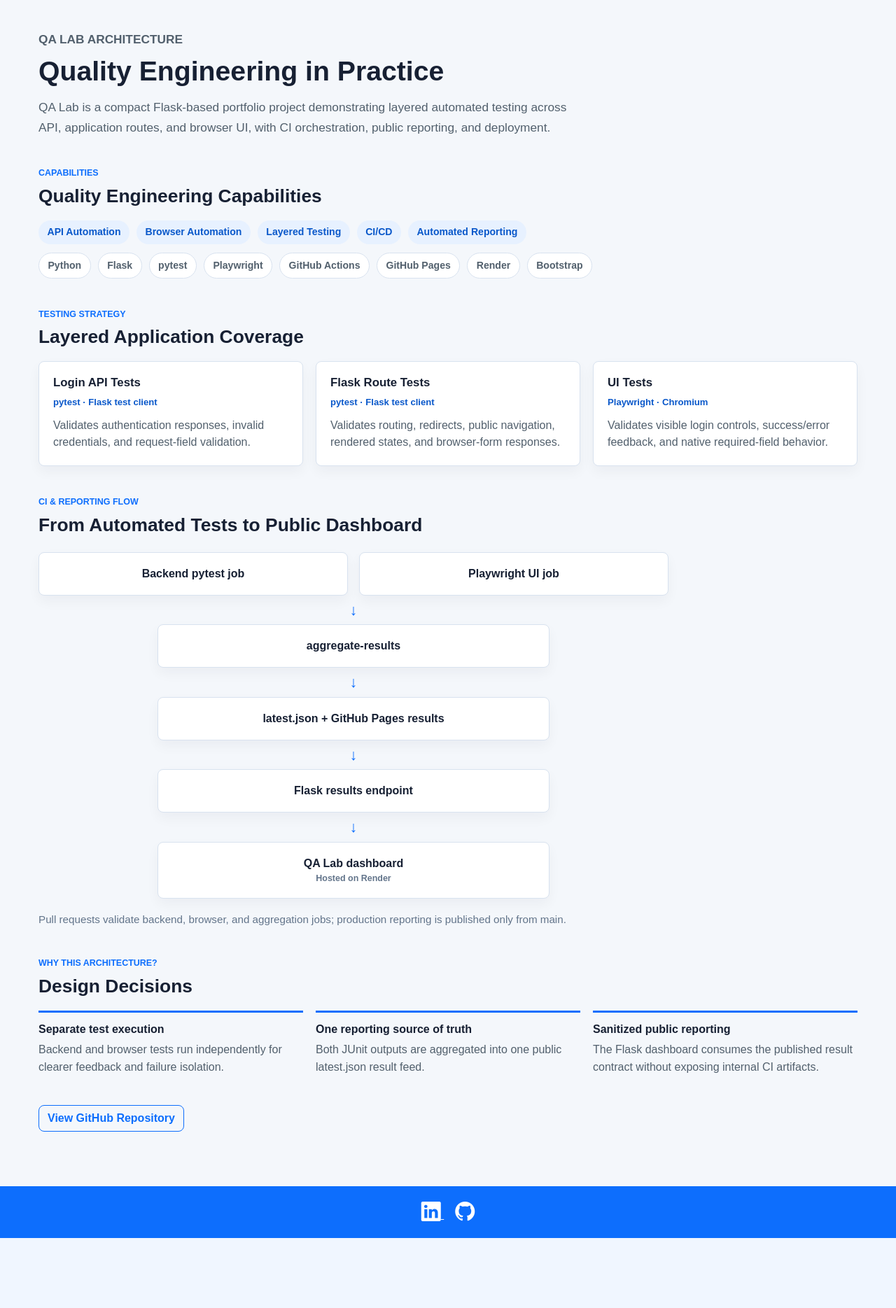
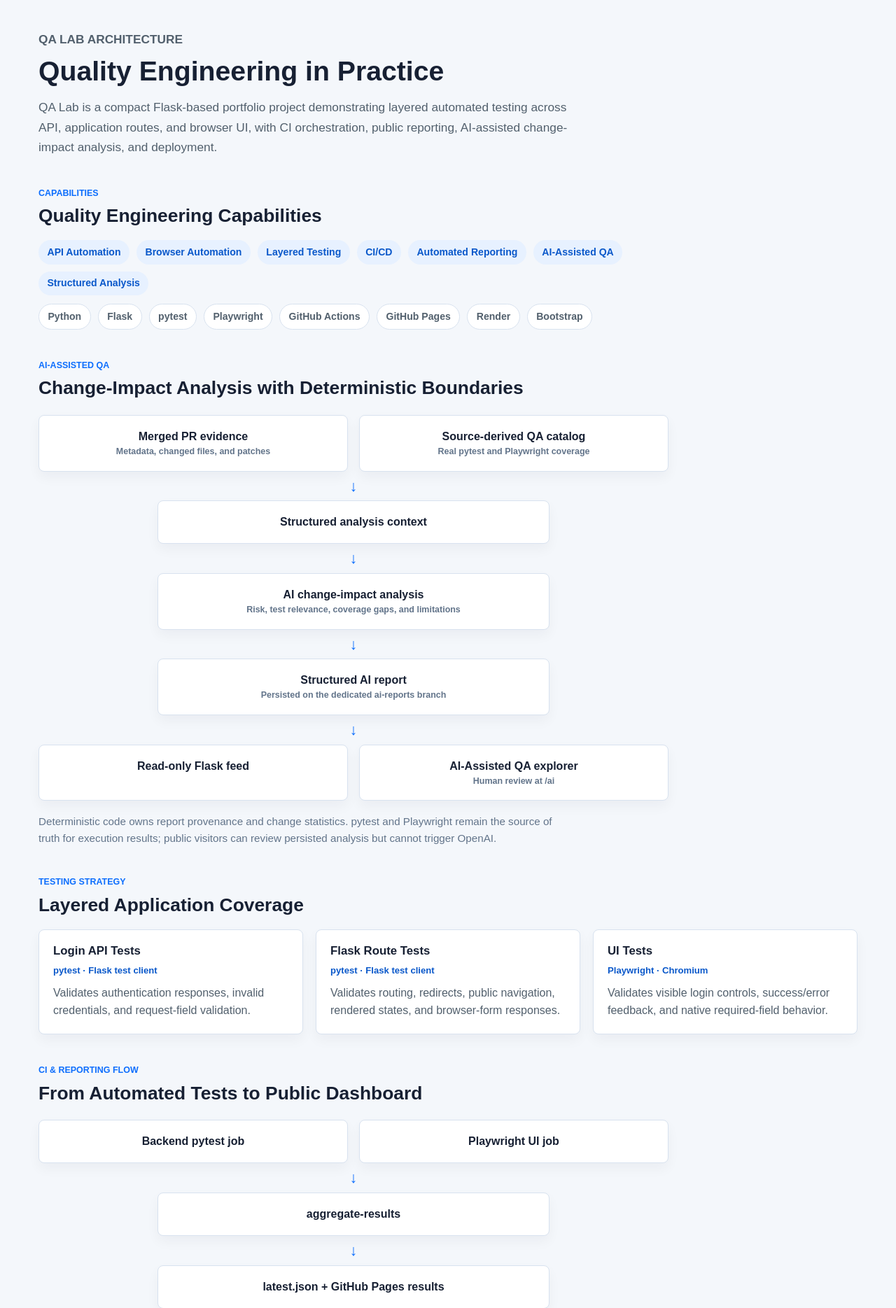
Before and after one commit to dastan96/Flask-Login-Tester, a Flask app: page /about in a window 1280 px wide. Shown: the part 60-1929 px from the top of the page at 70% size. Before the commit the page ends 1829 px from the top, so only its background shows below. Run offline with Flask 3, Linux system fonts and the light colour scheme.

Commit message:
docs: finalize AI-assisted QA architecture

```diff
--- a/templates/about.html
+++ b/templates/about.html
@@ -56,7 +56,7 @@
         <p>
           QA Lab is a compact Flask-based portfolio project demonstrating layered automated
           testing across API, application routes, and browser UI, with CI orchestration,
-          public reporting, and deployment.
+          public reporting, AI-assisted change-impact analysis, and deployment.
         </p>
       </section>
 
@@ -71,6 +71,8 @@
           <span>Layered Testing</span>
           <span>CI/CD</span>
           <span>Automated Reporting</span>
+          <span>AI-Assisted QA</span>
+          <span>Structured Analysis</span>
         </div>
         <div class="tag-group tech-tags" aria-label="Technology stack">
           <span>Python</span>
@@ -82,6 +84,54 @@
           <span>Render</span>
           <span>Bootstrap</span>
         </div>
+      </section>
+
+      <section class="about-section">
+        <div class="about-section-header">
+          <p class="about-kicker">AI-ASSISTED QA</p>
+          <h2>Change-Impact Analysis with Deterministic Boundaries</h2>
+        </div>
+        <div class="flow-diagram" aria-label="AI-assisted QA reporting architecture">
+          <div class="flow-row flow-row-split">
+            <div class="flow-node">
+              <strong>Merged PR evidence</strong>
+              <span>Metadata, changed files, and patches</span>
+            </div>
+            <div class="flow-node">
+              <strong>Source-derived QA catalog</strong>
+              <span>Real pytest and Playwright coverage</span>
+            </div>
+          </div>
+          <div class="flow-arrow" aria-hidden="true">↓</div>
+          <div class="flow-node flow-node-wide">
+            <strong>Structured analysis context</strong>
+          </div>
+          <div class="flow-arrow" aria-hidden="true">↓</div>
+          <div class="flow-node flow-node-wide">
+            <strong>AI change-impact analysis</strong>
+            <span>Risk, test relevance, coverage gaps, and limitations</span>
+          </div>
+          <div class="flow-arrow" aria-hidden="true">↓</div>
+          <div class="flow-node flow-node-wide">
+            <strong>Structured AI report</strong>
+            <span>Persisted on the dedicated ai-reports branch</span>
+          </div>
+          <div class="flow-arrow" aria-hidden="true">↓</div>
+          <div class="flow-row flow-row-split">
+            <div class="flow-node">
+              <strong>Read-only Flask feed</strong>
+            </div>
+            <div class="flow-node">
+              <strong>AI-Assisted QA explorer</strong>
+              <span>Human review at /ai</span>
+            </div>
+          </div>
+        </div>
+        <p class="flow-caption">
+          Deterministic code owns report provenance and change statistics. pytest and Playwright remain
+          the source of truth for execution results; public visitors can review persisted analysis but
+          cannot trigger OpenAI.
+        </p>
       </section>
 
       <section class="about-section">
```
Also changed, not shown: tests/test_routes.py (+13 -0 lines), README.md.
